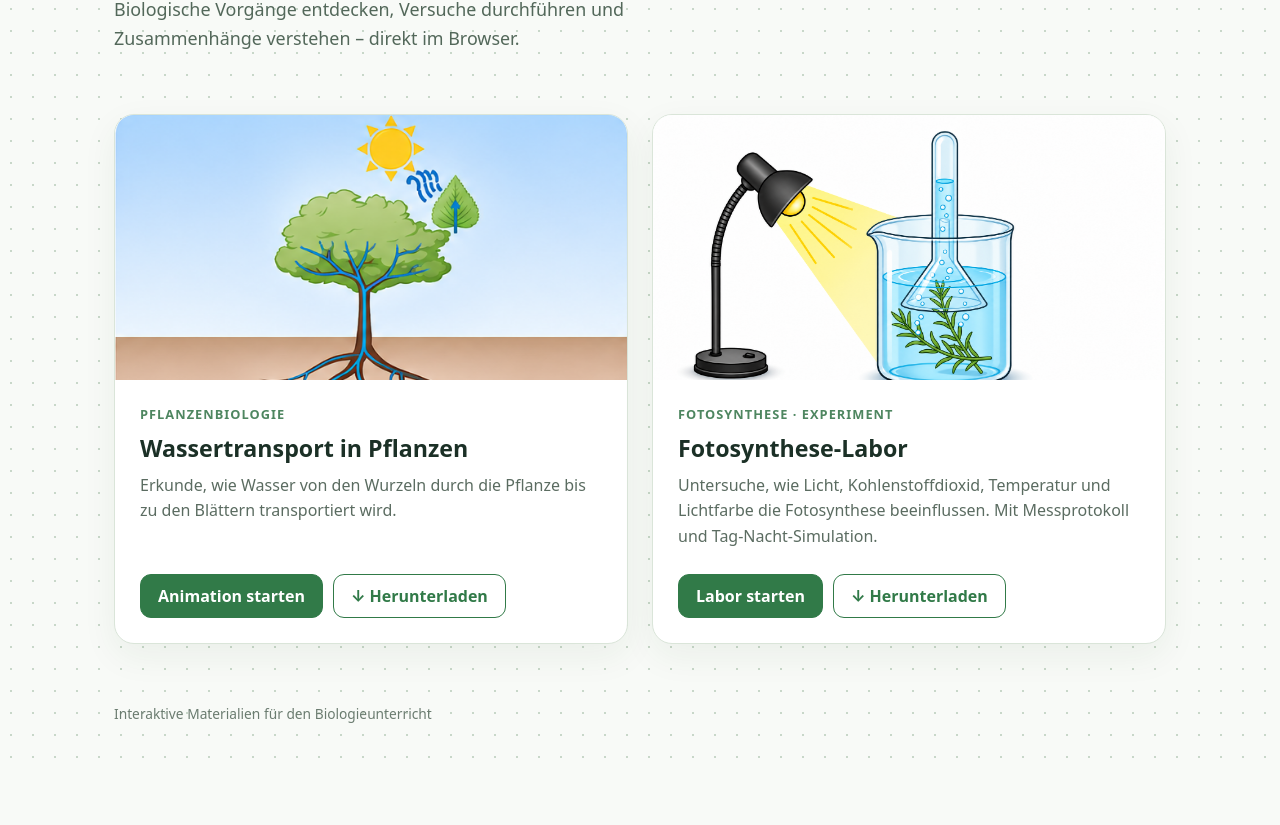
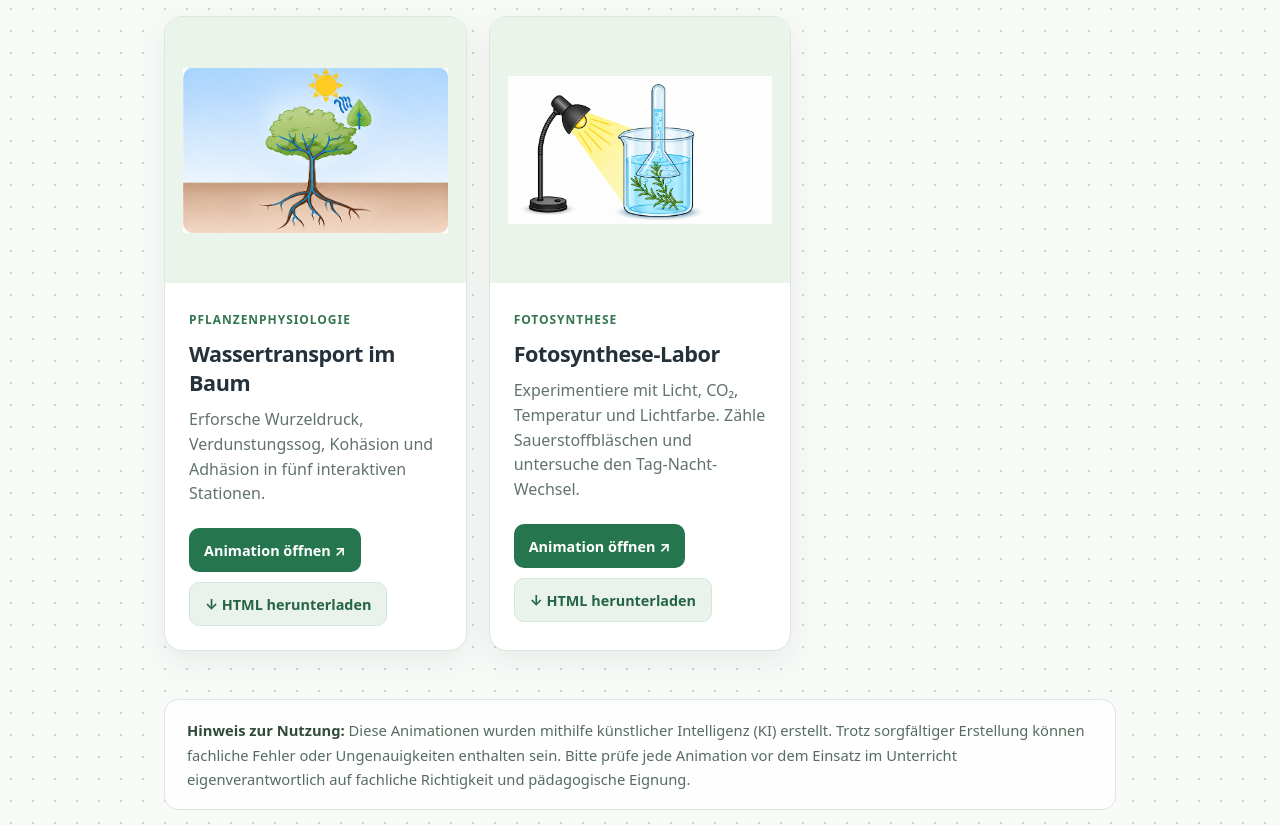
Before and after one commit to bibelleser/schule-hwall, a plain HTML site: page index.html in a window 1280 px wide. Shown: the part 178-1003 px from the top of the page. Before the commit the page ends 936 px from the top, so only its background shows below. Drawn offline with Linux system fonts and the light colour scheme.

Commit message:
Fotosynthese-Labor hinzugefügt

```diff
--- a/index.html
+++ b/index.html
@@ -1,41 +1,48 @@
 <!doctype html>
 <html lang="de">
 <head>
-<meta charset="utf-8"><meta name="viewport" content="width=device-width, initial-scale=1">
+<meta charset="utf-8">
+<meta name="viewport" content="width=device-width, initial-scale=1">
 <title>Animationen für den Biologieunterricht</title>
 <style>
-:root{font-family:system-ui,-apple-system,BlinkMacSystemFont,"Segoe UI",sans-serif;color:#1b3026;background:#f8faf7}
-*{box-sizing:border-box}body{margin:0;min-height:100vh;background-image:radial-gradient(#c8d7c9 1.2px,transparent 1.2px);background-size:22px 22px}
-header,main,footer{max-width:1100px;margin:auto;padding-left:24px;padding-right:24px}
-header{padding-top:68px;padding-bottom:36px} .eyebrow{font-size:.82rem;font-weight:750;letter-spacing:.12em;text-transform:uppercase;color:#37764b}
-h1{font-size:clamp(2rem,5vw,3.5rem);line-height:1.12;letter-spacing:-.045em;margin:12px 0} .intro{max-width:640px;color:#53685a;font-size:1.12rem;line-height:1.65}
-.grid{display:grid;grid-template-columns:repeat(2,minmax(0,1fr));gap:24px;padding-bottom:60px}
-.card{background:white;border:1px solid #dae5d9;border-radius:20px;overflow:hidden;box-shadow:0 12px 35px #234b2610;display:flex;flex-direction:column}
-.visual{height:265px;background:#eef5ed;display:grid;place-items:center;overflow:hidden}
-.visual img{display:block;width:100%;height:100%;object-fit:contain}
-.placeholder{font-size:5rem}
-.content{padding:25px;display:flex;flex:1;flex-direction:column}
-.kicker{color:#4e8660;font-size:.8rem;font-weight:700;letter-spacing:.08em;text-transform:uppercase}
-h2{font-size:1.45rem;margin:9px 0}p{color:#5b6c61;line-height:1.6;margin:0 0 24px}
-.actions{display:flex;gap:10px;flex-wrap:wrap;margin-top:auto}
-a.btn{display:inline-flex;align-items:center;justify-content:center;min-height:44px;padding:10px 17px;border-radius:11px;text-decoration:none;font-weight:700;border:1px solid #317a48;background:#317a48;color:white}
-a.btn.secondary{background:white;color:#317a48}a.btn:hover{filter:brightness(.93)}
-footer{padding-bottom:35px;color:#6b7c70;font-size:.86rem}
-@media(max-width:700px){header{padding-top:40px}.grid{grid-template-columns:1fr}.visual{height:230px}}
+:root{font-family:system-ui,-apple-system,BlinkMacSystemFont,"Segoe UI",sans-serif;color:#24313a;background:#f8faf8}
+*{box-sizing:border-box}
+body{margin:0;min-height:100vh;background-color:#f8faf8;background-image:radial-gradient(circle,#c9d8cd 1.25px,transparent 1.25px);background-size:22px 22px}
+.container{max-width:1000px;margin:0 auto;padding:62px 24px 90px}
+h1{font-size:clamp(2rem,4.5vw,3.1rem);letter-spacing:-.045em;margin:0 0 10px;line-height:1.15}
+.intro{color:#60746b;font-size:1.08rem;margin:0 0 42px}
+.grid{display:grid;grid-template-columns:repeat(auto-fill,minmax(min(100%,300px),1fr));gap:22px}
+.card{background:white;border:1px solid #dce7df;border-radius:18px;overflow:hidden;box-shadow:0 10px 30px rgba(33,72,48,.08)}
+.image-link{display:block;background:#eaf4eb;padding:18px;text-align:center}
+.image-link img{width:100%;height:230px;object-fit:contain;display:block}
+.content{padding:24px}.tag{font-size:.75rem;color:#337651;font-weight:700;text-transform:uppercase;letter-spacing:.08em}
+h2{font-size:1.35rem;letter-spacing:-.02em;margin:10px 0}.description{color:#61736a;line-height:1.55;margin:0 0 22px}
+.actions{display:flex;gap:10px;flex-wrap:wrap}.btn{display:inline-flex;align-items:center;justify-content:center;min-height:44px;padding:10px 15px;border-radius:10px;font-size:.9rem;font-weight:650;text-decoration:none;transition:background .15s}
+.primary{background:#25764e;color:#fff}.primary:hover{background:#195b3b}.secondary{color:#256446;background:#eaf3eb;border:1px solid #d4e6d8}.secondary:hover{background:#dcebdd}
+.notice{margin-top:48px;padding:18px 22px;border:1px solid #dce7df;border-radius:14px;background:rgba(255,255,255,.88);color:#566c60;font-size:.92rem;line-height:1.65}.notice strong{color:#304b3a}
+@media(max-width:500px){.container{padding:40px 18px}.actions .btn{flex:1 1 100%}}
 </style>
 </head>
 <body>
-<header><div class="eyebrow">Interaktive Lernmaterialien</div><h1>Animationen für den Biologieunterricht</h1><p class="intro">Biologische Vorgänge entdecken, Versuche durchführen und Zusammenhänge verstehen – direkt im Browser.</p></header>
-<main class="grid">
+<main class="container">
+<h1>Animationen für den Biologieunterricht</h1>
+<p class="intro">Interaktive Modelle zum Entdecken, Experimentieren und Verstehen.</p>
+<div class="grid">
 <article class="card">
-<div class="visual"><img src="wassertransport-vorschau.png" alt="Baum mit Wurzeln, Wasserleitbahnen und Sonne – Wassertransport in Pflanzen"></div>
-<div class="content"><span class="kicker">Pflanzenbiologie</span><h2>Wassertransport in Pflanzen</h2><p>Erkunde, wie Wasser von den Wurzeln durch die Pflanze bis zu den Blättern transportiert wird.</p>
-<div class="actions"><a class="btn" href="Animation%20Wassertransport.html">Animation starten</a><a class="btn secondary" href="Animation%20Wassertransport.html" download>↓ Herunterladen</a></div></div>
-</article>
+<a class="image-link" href="animationen/wassertransport/" aria-label="Wassertransport im Baum öffnen"><img src="wassertransport-vorschau.png" alt="Illustration einer Pflanze mit Wurzeln, Wassertransport und vergrößerten Zellstrukturen"></a>
+<div class="content"><span class="tag">Pflanzenphysiologie</span><h2>Wassertransport im Baum</h2>
+<p class="description">Erforsche Wurzeldruck, Verdunstungssog, Kohäsion und Adhäsion in fünf interaktiven Stationen.</p>
+<div class="actions"><a class="btn primary" href="animationen/wassertransport/">Animation öffnen ↗</a><a class="btn secondary" href="animationen/wassertransport/index.html" download="Wassertransport-im-Baum.html">↓ HTML herunterladen</a></div>
+</div></article>
+
 <article class="card">
-<div class="visual"><img src="fotosynthese-vorschau.png" alt="Versuchsaufbau zur Fotosynthese mit Lampe, Wasserpest, Trichter und umgedrehtem Reagenzglas zum Auffangen von Sauerstoff"></div>
-<div class="content"><span class="kicker">Fotosynthese · Experiment</span><h2>Fotosynthese-Labor</h2><p>Untersuche, wie Licht, Kohlenstoffdioxid, Temperatur und Lichtfarbe die Fotosynthese beeinflussen. Mit Messprotokoll und Tag-Nacht-Simulation.</p>
-<div class="actions"><a class="btn" href="fotosynthese-labor.html">Labor starten</a><a class="btn secondary" href="fotosynthese-labor.html" download>↓ Herunterladen</a></div></div>
-</article>
-</main><footer>Interaktive Materialien für den Biologieunterricht</footer>
-</body></html>
+<a class="image-link" href="animationen/fotosynthese-labor.html" aria-label="Fotosynthese-Labor öffnen"><img src="fotosynthese-vorschau.png" alt="Illustration eines Wasserpest-Versuchs mit Lampe und Sauerstoffbläschen"></a>
+<div class="content"><span class="tag">Fotosynthese</span><h2>Fotosynthese-Labor</h2>
+<p class="description">Experimentiere mit Licht, CO₂, Temperatur und Lichtfarbe. Zähle Sauerstoffbläschen und untersuche den Tag-Nacht-Wechsel.</p>
+<div class="actions"><a class="btn primary" href="animationen/fotosynthese-labor.html">Animation öffnen ↗</a><a class="btn secondary" href="animationen/fotosynthese-labor.html" download="Fotosynthese-Labor.html">↓ HTML herunterladen</a></div>
+</div></article>
+</div>
+<footer class="notice"><strong>Hinweis zur Nutzung:</strong> Diese Animationen wurden mithilfe künstlicher Intelligenz (KI) erstellt. Trotz sorgfältiger Erstellung können fachliche Fehler oder Ungenauigkeiten enthalten sein. Bitte prüfe jede Animation vor dem Einsatz im Unterricht eigenverantwortlich auf fachliche Richtigkeit und pädagogische Eignung.</footer>
+</main>
+</body>
+</html>
```
Also changed, not shown: animationen/fotosynthese-labor.html (renamed from fotosynthese-labor.html), 1 other file.
